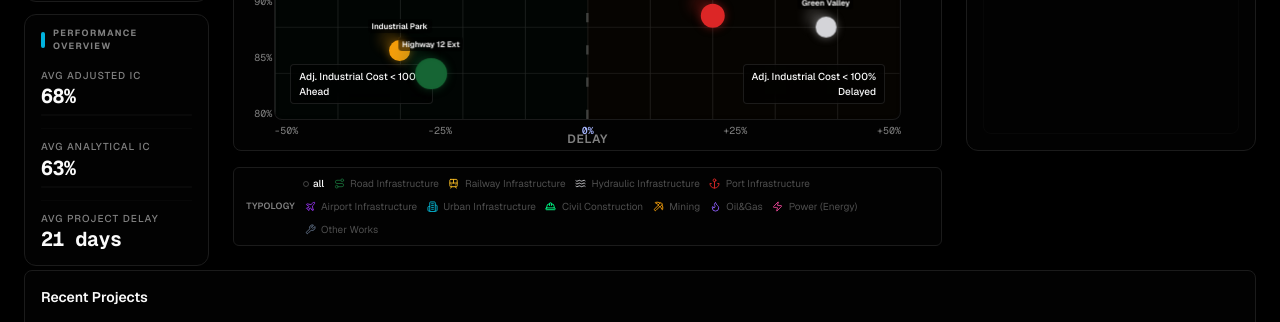
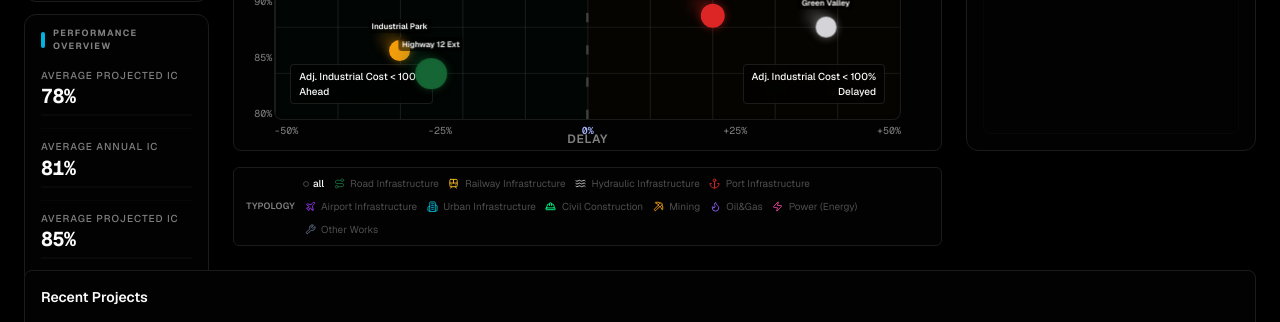
Before and after one commit to danielrebelo-volis/v0-volis-build-dashboard, a Next.js app: page / in a window 1280 px wide. Shown: the part 596-918 px from the top of the page. Built offline with nearby package versions, Linux system fonts and the light colour scheme.

Commit message:
feat: update KPI labels and values in MetricsSidebar component

```diff
--- a/components/metrics-sidebar.tsx
+++ b/components/metrics-sidebar.tsx
@@ -88,17 +88,22 @@ export function MetricsSidebar() {
         </div>
         <div className="flex-1 flex flex-col justify-around">
           <KpiBlock
-            label="Avg Adjusted IC"
-            value="68%"
+            label="Average Projected IC"
+            value="78%"
             fill={68}
           />
           <KpiBlock
-            label="Avg Analytical IC"
-            value="63%"
+            label="Average Annual IC"
+            value="81%"
             fill={63}
           />
           <KpiBlock
-            label="Avg Project Delay"
+            label="Average Projected IC"
+            value="85%"
+            fill={63}
+          />
+          <KpiBlock
+            label="Average Project Delay"
             value="21 days"
           />
         </div>
```
